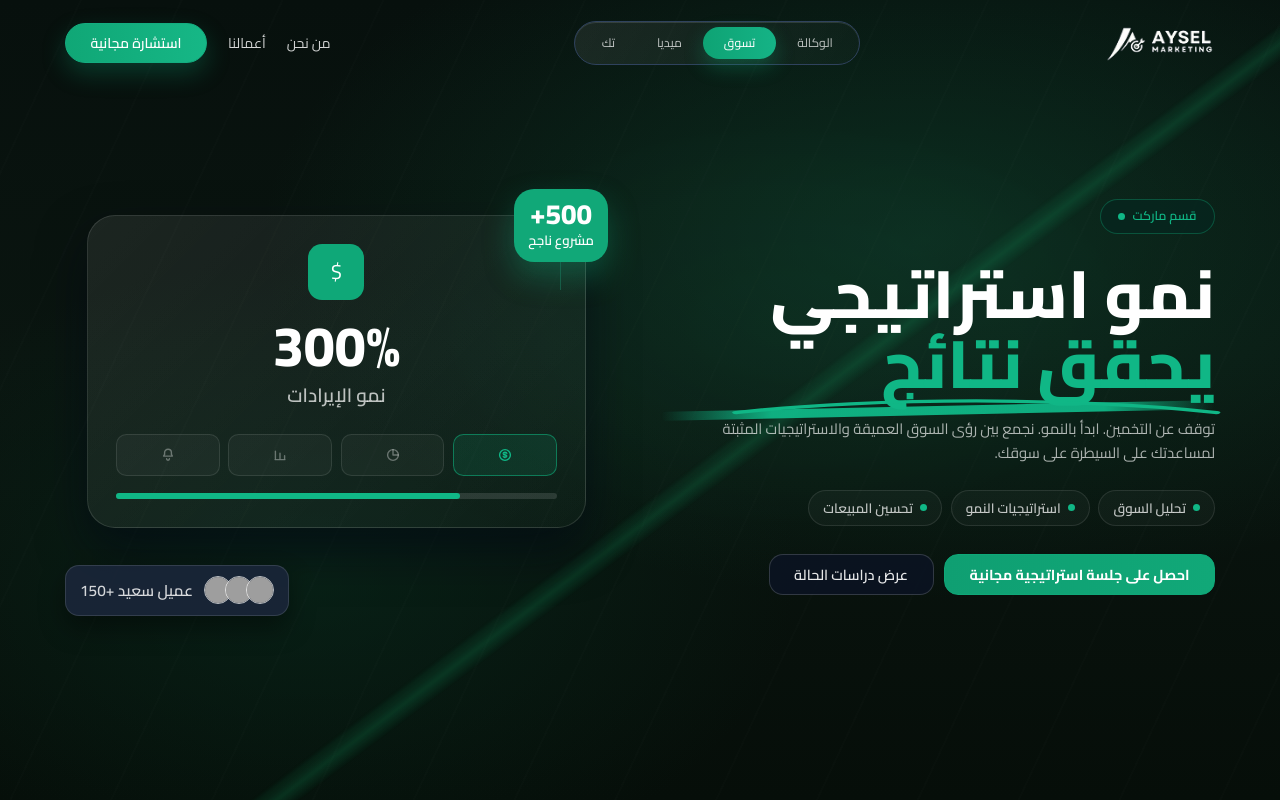
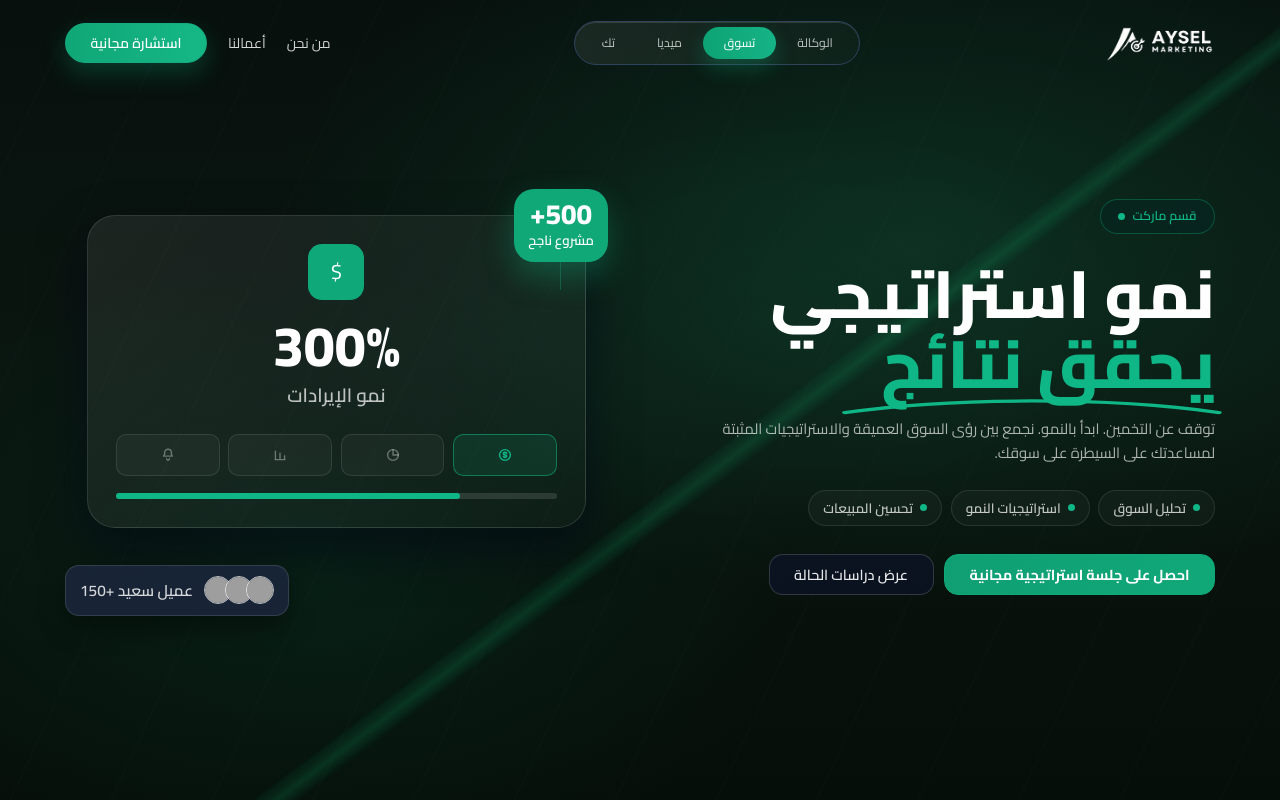
Before and after one commit to mohammed4122002/aysel-agency, a Next.js app: page /market in a window 1280 px wide. Shown: the top 800 px of the page. Built offline with nearby package versions, Linux system fonts and the light colour scheme; grey boxes are pictures that could not be loaded.

Commit message:
refactor styles in multiple sections: remove unnecessary classes and adjust layout properties

```diff
--- a/app/globals.css
+++ b/app/globals.css
@@ -845,21 +845,6 @@ body {
   position: relative;
 }
 
-.market-highlight::after {
-  content: "";
-  position: absolute;
-  right: 0;
-  bottom: -0.22em;
-  width: 100%;
-  height: 0.13em;
-  border-radius: 999px;
-  background: linear-gradient(90deg,
-      rgba(16, 182, 134, 0) 0%,
-      rgba(16, 182, 134, 0.95) 20%,
-      rgba(16, 182, 134, 0.95) 80%,
-      rgba(16, 182, 134, 0) 100%);
-  transform: rotate(-1.2deg);
-}
 
 .media-shell {
   background:
@@ -1051,11 +1036,17 @@ body {
 }
 
 .media-projects-slide {
-  height: auto;
+  height: 480px;
 }
 
 .media-projects-slide>.media-project-card {
   height: 100%;
+}
+
+@media (min-width: 960px) {
+  .media-projects-slide {
+    height: 545px;
+  }
 }
 
 .media-project-card {
--- a/app/market/page.tsx
+++ b/app/market/page.tsx
@@ -237,7 +237,7 @@ export default function MarketPage() {
                 aria-hidden
                 viewBox="0 0 100 14"
                 preserveAspectRatio="none"
-                className="pointer-events-none absolute -bottom-[0.24em] right-[-2%] h-[0.36em] w-[90%]"
+                className="pointer-events-none absolute -bottom-[0.24em] right-[-2%] h-[0.36em] w-[70%]"
               >
                 <path d="M2,12 C30,3 70,3 98,12" fill="none" stroke="#10b786" strokeWidth="1.9" strokeLinecap="round" />
               </svg>
--- a/components/ClientStoriesFooterSection.tsx
+++ b/components/ClientStoriesFooterSection.tsx
@@ -150,7 +150,7 @@ export default function ClientStoriesFooterSection() {
             <span>{stories?.badge ?? "آراء العملاء"}</span>
           </div>
 
-          <h2 className="mt-5 text-[clamp(2.05rem,4.2vw,3.43rem)] font-extrabold leading-[1.08] text-[#121a2b]">
+          <h2 className="mt-5 text-[clamp(2.05rem,4.2vw,3.43rem)]  leading-[1.08] text-[#121a2b]">
             {stories?.title ?? "حقيقة قصص نجاح"}
           </h2>
 
--- a/components/PortfolioShowcaseSection.tsx
+++ b/components/PortfolioShowcaseSection.tsx
@@ -197,7 +197,7 @@ export default function PortfolioShowcaseSection() {
             <span>{portfolioContent?.badge ?? "معرض الأعمال"}</span>
           </div>
 
-          <h2 className="mt-5 text-[clamp(2.13rem,4.5vw,3.59rem)] font-extrabold leading-[1.06] text-[#121a2b]">
+          <h2 className="mt-5 text-[clamp(2.13rem,4.5vw,3.59rem)]  leading-[1.06] text-[#121a2b]">
             {portfolioContent?.title ?? "أعمال نفتخر بإنجازها"}
           </h2>
 
@@ -247,7 +247,7 @@ export default function PortfolioShowcaseSection() {
                   <span>{project.client}</span>
                 </p>
 
-                <h3 className="mt-2 text-[1.72rem] font-extrabold leading-tight text-[#121a2b]">
+                <h3 className="mt-2 text-[1.72rem]  leading-tight text-[#121a2b]">
                   {project.title}
                 </h3>
 
```
